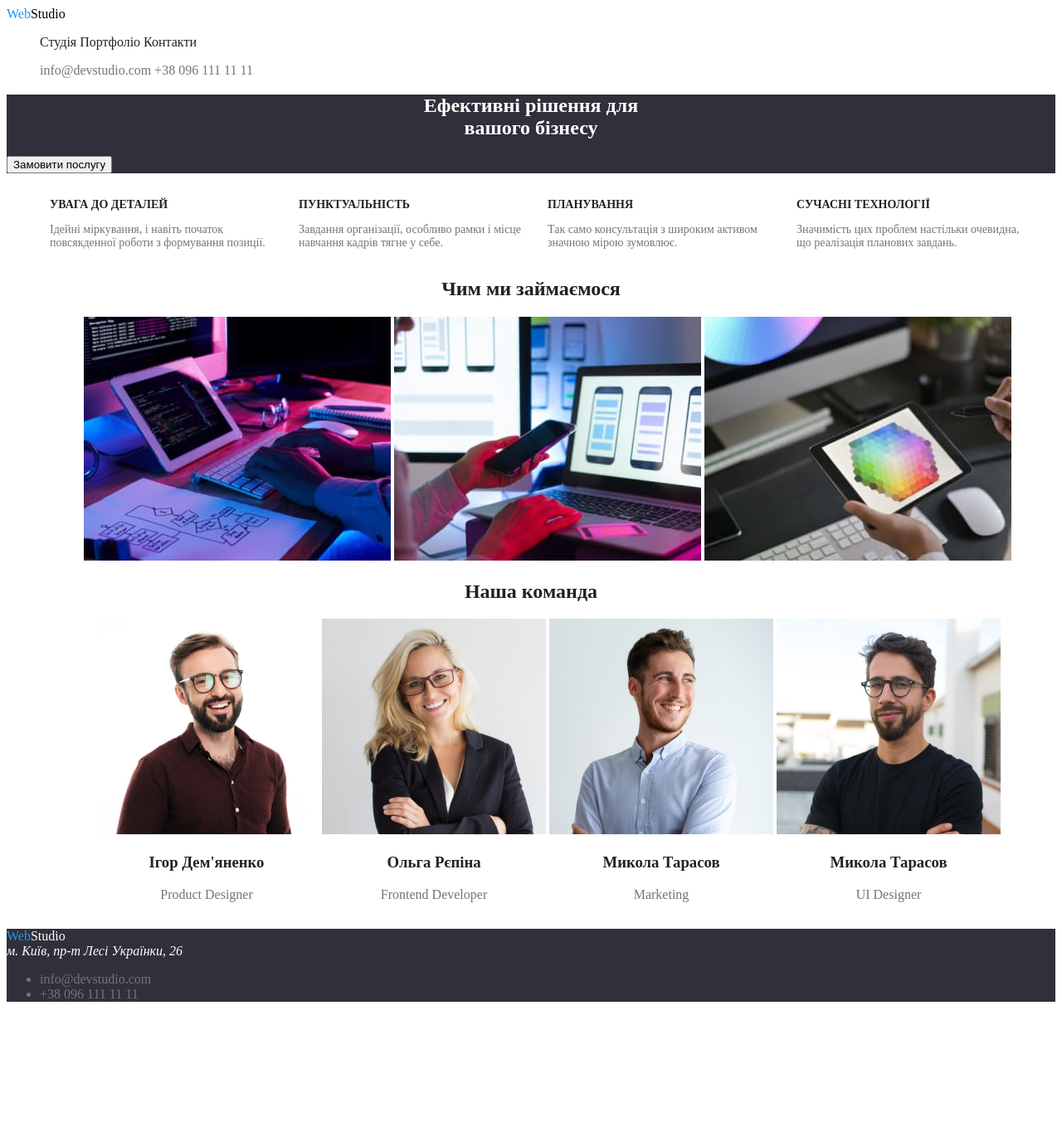
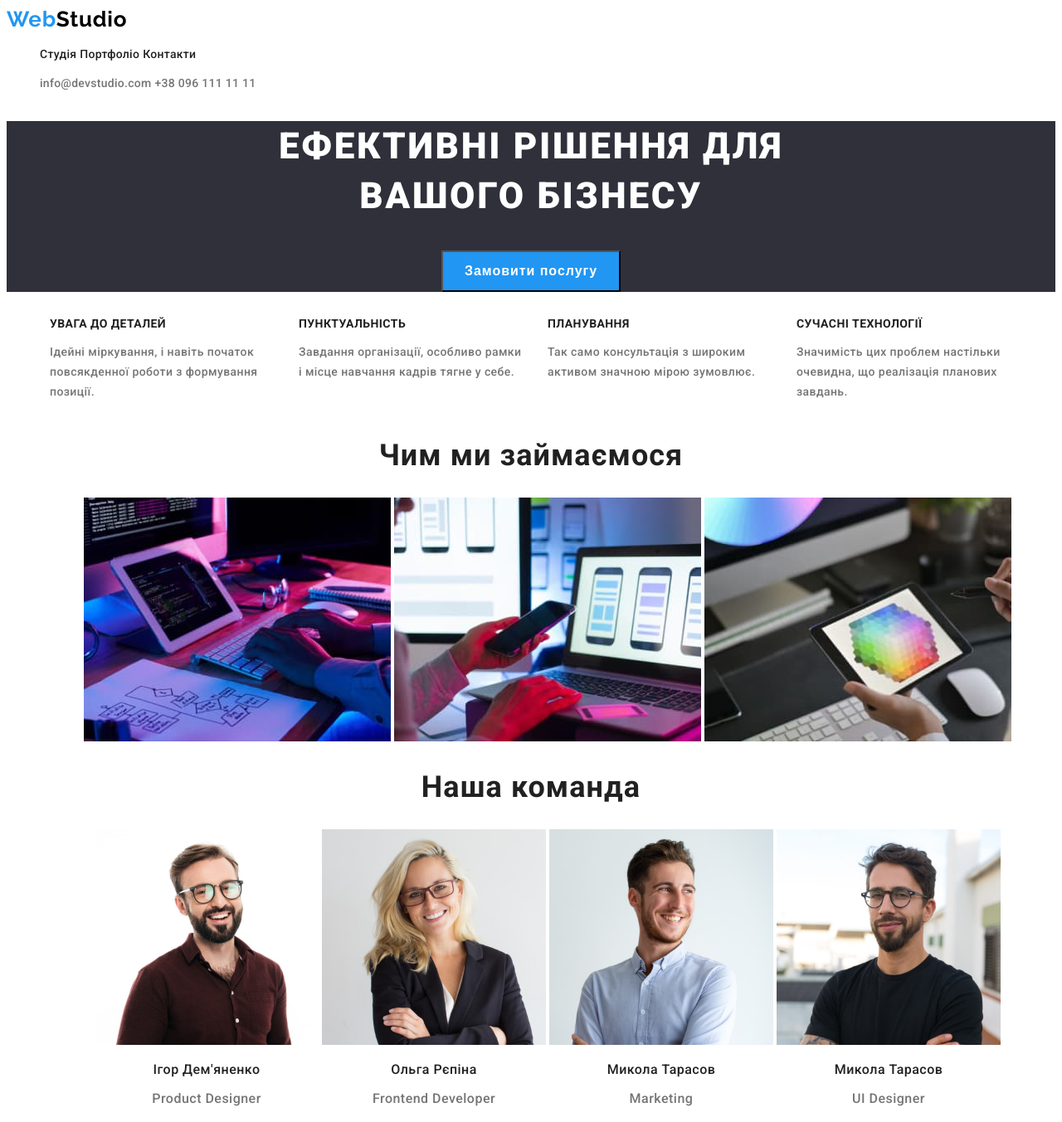
Before and after one commit to FedotovMS/goit-markup-hw-02, a plain HTML site: page index.html in a window 1280 px wide. Shown: the top 1353 px of the page at 83% size. Before the commit the page ends 1224 px from the top, so only its background shows below. Drawn offline with Linux system fonts and the light colour scheme.

Commit message:
changed fonts, centered button

```diff
--- a/css/styles.css
+++ b/css/styles.css
@@ -2,16 +2,25 @@
     --primary-text-color: #757575;
     --primary-title-color: #212121;
     --primary-link-color: #212121;
-    --link-hover-color: #2196F3;
+    --link-hover-color: #2196f3;
 }
 /* background color */
 body {
     background-color: #ffffff;
     color: var(--primary-text-color);
+    font-family: 'Roboto';
+        font-style: normal;
 }
 /* logo */
 .logo-link {
         text-decoration: none;
+        font-family: 'Raleway';
+            font-style: normal;
+            font-weight: 700;
+            font-size: 26px;
+            line-height: 31px;
+            /* identical to box height */
+            letter-spacing: 0.03em;
 }
 .logo-blue {
     color: var(--link-hover-color);
@@ -29,6 +38,10 @@ body {
 .site-nav a {
     text-decoration: none;
     color: var(--primary-link-color);
+    font-weight: 500;
+        font-size: 14px;
+        line-height: 16px;
+        letter-spacing: 0.02em;
 }
 .site-nav a:hover {
 color: var(--link-hover-color);
@@ -43,9 +56,13 @@ color: var(--primary-text-color);
 }
 ul.contacts>li {
 display: inline-block;
+font-weight: 500;
+font-size: 14px;
+line-height: 16px;
+letter-spacing: 0.02em;
 }
 .cont-email:hover {
-color:var(--link-hover-color);
+    color:var(--link-hover-color);
 }
 .cont-email{
     color: var(--primary-text-color);
@@ -53,20 +70,50 @@ color:var(--link-hover-color);
 }
 /* hero */
 .hero h1 {
-    color: #FFFFFF;
+    color: #ffffff;
     text-align: center;
+    font-weight: 900;
+    font-size: 44px;
+    line-height: 60px;
+    letter-spacing: 0.06em;
+    text-transform: uppercase;
+
 }
 .hero {
-    background-color: #2F303A;
+    background-color: #2f303a;
 }
+.button {
+    background: var(--link-hover-color);
+    width: 216px;
+    height: 50px;
+    top: 430px;
+    font-weight: 700;
+    font-size: 16px;
+    line-height: 30px;
+        /* identical to box height, or 188% */
+    display: flex;
+    align-items: center;
+    text-align: center;
+    letter-spacing: 0.06em;
+    color: #ffffff;
+    float: flex;
+    margin: 0 auto;
+    display: block;
+}
+
 /* page */
 .page ul {
     display: flex;
         justify-content: center;
 }
 .page h3 {
-color: var(--primary-title-color);
-font-size: 14px;
+    color: var(--primary-title-color);
+    font-size: 14px;
+    font-weight: 700;
+    font-size: 14px;
+    line-height: 16px;
+    letter-spacing: 0.03em;
+    text-transform: uppercase;
 }
 .page li {
     display: inline-block;
@@ -74,6 +121,11 @@ font-size: 14px;
     vertical-align: top;
     font-size: 14px;
     margin-right: 30px;
+    font-weight: 400;
+        font-size: 14px;
+        line-height: 24px;
+        /* or 171% */
+        letter-spacing: 0.03em;
 }
 /* our activities */
 .activities {
@@ -82,6 +134,11 @@ font-size: 14px;
 .activities h2 {
     text-align: center;
     color: var(--primary-title-color);
+    font-weight: 700;
+        font-size: 36px;
+        line-height: 42px;
+        text-align: center;
+        letter-spacing: 0.03em;
 }
 .activities li {
     display: inline-block;
@@ -96,23 +153,60 @@ font-size: 14px;
     color: var(--primary-title-color);
     text-align: center;
 }
+.team h2 {
+    font-weight: 700;
+        font-size: 36px;
+        line-height: 42px;
+        text-align: center;
+        letter-spacing: 0.03em;
+}
+.team h3 {
+    font-weight: 500;
+        font-size: 16px;
+        line-height: 19px;
+        /* identical to box height */
+        text-align: center;
+        letter-spacing: 0.03em;
+}
 .team li {
     display: inline-block;
 }
 .team p {
     text-align: center;
+    font-weight: 400;
+        font-size: 16px;
+        line-height: 19px;
+        /* identical to box height */
+        text-align: center;
+        letter-spacing: 0.03em;
 }
 /* footer */
 .footer {
-    background-color: #2F303A;
+    background-color: #2f303a;
 }
 .logo-white {
-    color:#FFFFFF
+    color:#ffffff
 }
 .footer address {
-    color: #FFFFFF;
+    color: #ffffff;
 }
 .footer a {
     color: var(--primary-text-color);
     text-decoration: none;
 }
+address {
+    font-family: 'Roboto';
+        font-style: normal;
+        font-weight: 400;
+        font-size: 14px;
+        line-height: 24px;
+        /* or 171% */
+        letter-spacing: 0.03em;
+}
+.footer-contacts {
+    font-weight: 400;
+        font-size: 14px;
+        line-height: 24px;
+        /* or 171% */
+        letter-spacing: 0.03em;
+}
--- a/index.html
+++ b/index.html
@@ -5,6 +5,11 @@
     <meta http-equiv="X-UA-Compatible" content="IE=edge">
     <meta name="viewport" content="width=device-width, initial-scale=1.0">
     <link rel="stylesheet" href="./css/styles.css">
+    <link rel="preconnect" href="https://fonts.googleapis.com">
+    <link rel="preconnect" href="https://fonts.gstatic.com" crossorigin>
+    <link
+        href="https://fonts.googleapis.com/css2?family=Raleway:wght@700&family=Roboto:ital,wght@0,500;0,700;0,900;1,400&display=swap"
+        rel="stylesheet">
     <title>Головна</title>
 </head>
 <body>
@@ -29,7 +34,9 @@
         <!--hero-->
     <section class="hero">
         <h1>Ефективні рішення для<br> вашого бізнесу</h1>
-        <button type="button">Замовити послугу</button>
+            <button type="button" class="button">
+                Замовити послугу
+            </button>
     </section>
     <section class="page">
         <ul>
@@ -84,11 +91,11 @@
     </main>
     <footer class="footer">
         <!--логотип-->
-        <a href="./index.html"><span class="logo-blue">Web</span><span class="logo-white">Studio</span></a>
+        <a href="./index.html" class="logo-link"><span class="logo-blue">Web</span><span class="logo-white">Studio</span></a>
             <address>
                 м. Київ, пр-т Лесі Українки, 26
             </address>
-        <ul>
+        <ul class="footer-contacts">
             <li><a href="mailto:info@devstudio.com">info@devstudio.com</a></li>
             <li><a href="tel:00380961111111"></a>+38 096 111 11 11</li>
         </ul>
```
